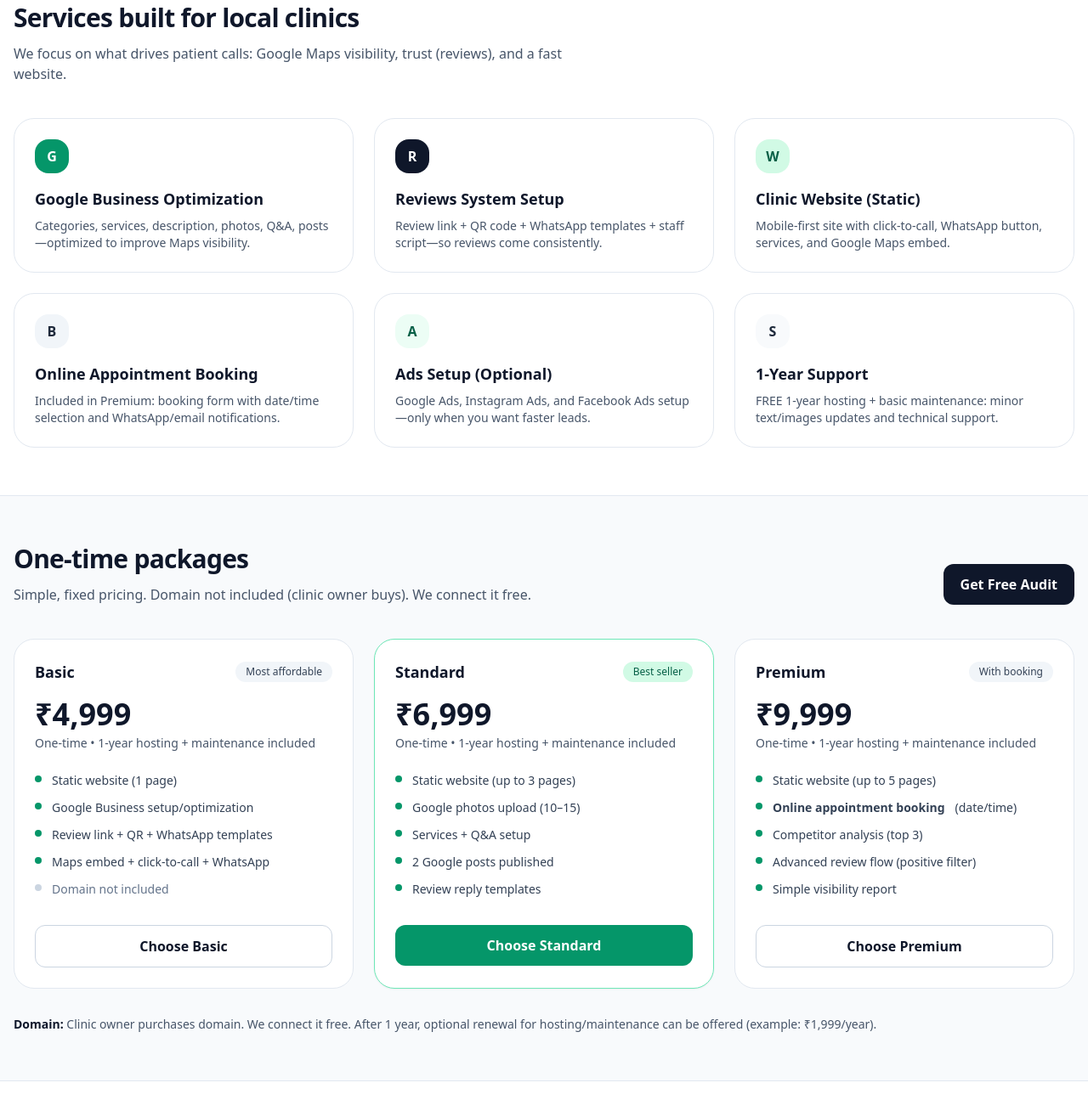
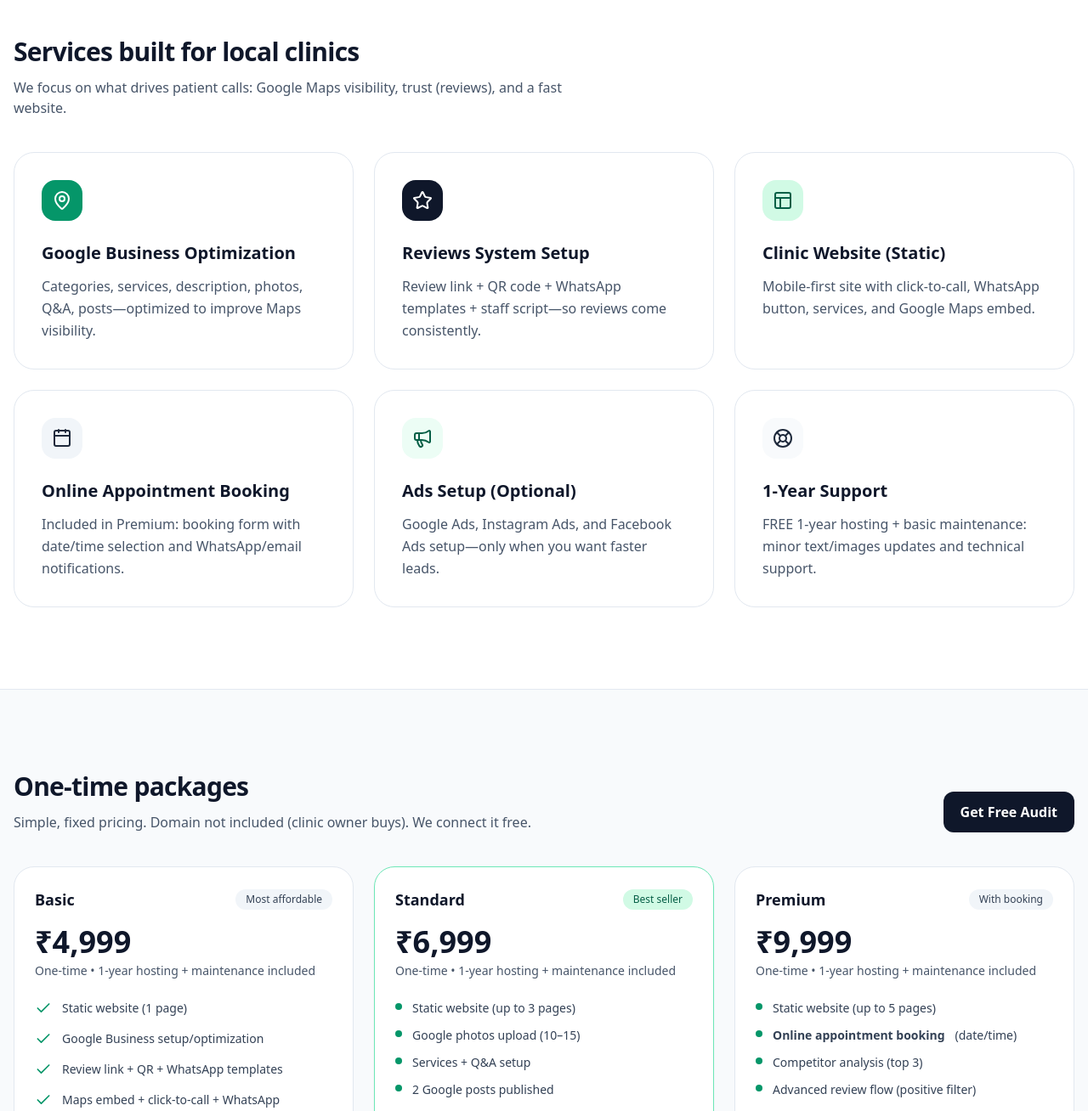
Before and after one commit to Golujs2000/golujs2000.github.io, a plain HTML site: page index.html in a window 1280 px wide. Shown: the part 883-2191 px from the top of the page at 85% size. Drawn offline with nearby package versions, Linux system fonts and the light colour scheme.

Commit message:
feat: Replace UI bullet points and service card icons with Lucide icons and refine service card styling.

```diff
--- a/index.html
+++ b/index.html
@@ -18,15 +18,21 @@
         <div
             class="mx-auto max-w-7xl px-4 py-2 text-sm flex flex-col sm:flex-row sm:items-center sm:justify-between gap-2">
             <div class="flex items-center gap-2">
-                <span class="inline-flex h-2 w-2 rounded-full bg-emerald-400"></span>
+                <i data-lucide="check-circle" class="w-4 h-4 text-emerald-400"></i>
                 <span>One-time packages • No monthly fees • 1-year free hosting & maintenance</span>
             </div>
-            <div class="flex items-center gap-3">
-                <a class="underline decoration-white/40 hover:decoration-white" href="tel:+919234525942">Call: +91 92345
-                    25942</a>
+            <div class="flex items-center gap-4">
+                <a class="flex items-center gap-1.5 underline decoration-white/40 hover:decoration-white"
+                    href="tel:+919234525942">
+                    <i data-lucide="phone" class="w-3.5 h-3.5"></i>
+                    Call: +91 92345 25942
+                </a>
                 <span class="text-white/40">|</span>
-                <a class="underline decoration-white/40 hover:decoration-white" href="https://wa.me/919234525942"
-                    target="_blank" rel="noopener">WhatsApp</a>
+                <a class="flex items-center gap-1.5 underline decoration-white/40 hover:decoration-white"
+                    href="https://wa.me/919234525942" target="_blank" rel="noopener">
+                    <i data-lucide="message-circle" class="w-3.5 h-3.5"></i>
+                    WhatsApp
+                </a>
             </div>
         </div>
     </div>
@@ -71,7 +77,7 @@
                 <div>
                     <p
                         class="inline-flex items-center gap-2 rounded-full bg-white border border-emerald-200 px-3 py-1 text-sm text-emerald-800">
-                        <span class="h-2 w-2 rounded-full bg-emerald-500"></span>
+                        <i data-lucide="sparkles" class="w-4 h-4 text-emerald-500"></i>
                         Local clinic growth, simplified
                     </p>
 
@@ -132,23 +138,23 @@
 
                             <ul class="mt-6 space-y-3 text-sm">
                                 <li class="flex gap-3">
-                                    <span class="mt-1 h-2 w-2 rounded-full bg-emerald-600"></span>
+                                    <i data-lucide="check" class="w-5 h-5 text-emerald-600 shrink-0"></i>
                                     Google Business Profile setup/optimization (Maps ready)
                                 </li>
                                 <li class="flex gap-3">
-                                    <span class="mt-1 h-2 w-2 rounded-full bg-emerald-600"></span>
+                                    <i data-lucide="check" class="w-5 h-5 text-emerald-600 shrink-0"></i>
                                     Reviews system: review link + QR + WhatsApp templates
                                 </li>
                                 <li class="flex gap-3">
-                                    <span class="mt-1 h-2 w-2 rounded-full bg-emerald-600"></span>
+                                    <i data-lucide="check" class="w-5 h-5 text-emerald-600 shrink-0"></i>
                                     Fast clinic website (mobile-first) with WhatsApp & call buttons
                                 </li>
                                 <li class="flex gap-3">
-                                    <span class="mt-1 h-2 w-2 rounded-full bg-emerald-600"></span>
+                                    <i data-lucide="check" class="w-5 h-5 text-emerald-600 shrink-0"></i>
                                     FREE hosting & maintenance for 1 year
                                 </li>
                                 <li class="flex gap-3">
-                                    <span class="mt-1 h-2 w-2 rounded-full bg-emerald-600"></span>
+                                    <i data-lucide="check" class="w-5 h-5 text-emerald-600 shrink-0"></i>
                                     Optional Ads setup (Google/Instagram/Facebook)
                                 </li>
                             </ul>
@@ -184,7 +190,7 @@
         </section>
 
         <!-- Services -->
-        <section id="services" class="py-14">
+        <section id="services" class="py-24">
             <div class="mx-auto max-w-7xl px-4">
                 <div class="max-w-2xl">
                     <h2 class="text-3xl font-bold tracking-tight">Services built for local clinics</h2>
@@ -195,59 +201,62 @@
                 </div>
 
                 <div class="mt-10 grid sm:grid-cols-2 lg:grid-cols-3 gap-6">
-                    <div class="rounded-3xl border border-slate-200 p-6">
-                        <div class="h-10 w-10 rounded-2xl bg-emerald-600 text-white grid place-items-center font-bold">G
+                    <div class="rounded-3xl border border-slate-200 p-8 hover:shadow-lg transition-shadow">
+                        <div class="h-12 w-12 rounded-2xl bg-emerald-600 text-white grid place-items-center">
+                            <i data-lucide="map-pin" class="w-6 h-6"></i>
                         </div>
-                        <h3 class="mt-4 font-semibold text-lg">Google Business Optimization</h3>
-                        <p class="mt-2 text-slate-600 text-sm">
+                        <h3 class="mt-6 font-semibold text-xl">Google Business Optimization</h3>
+                        <p class="mt-3 text-slate-600 leading-relaxed">
                             Categories, services, description, photos, Q&A, posts—optimized to improve Maps visibility.
                         </p>
                     </div>
 
-                    <div class="rounded-3xl border border-slate-200 p-6">
-                        <div class="h-10 w-10 rounded-2xl bg-slate-900 text-white grid place-items-center font-bold">R
+                    <div class="rounded-3xl border border-slate-200 p-8 hover:shadow-lg transition-shadow">
+                        <div class="h-12 w-12 rounded-2xl bg-slate-900 text-white grid place-items-center">
+                            <i data-lucide="star" class="w-6 h-6"></i>
                         </div>
-                        <h3 class="mt-4 font-semibold text-lg">Reviews System Setup</h3>
-                        <p class="mt-2 text-slate-600 text-sm">
+                        <h3 class="mt-6 font-semibold text-xl">Reviews System Setup</h3>
+                        <p class="mt-3 text-slate-600 leading-relaxed">
                             Review link + QR code + WhatsApp templates + staff script—so reviews come consistently.
                         </p>
                     </div>
 
-                    <div class="rounded-3xl border border-slate-200 p-6">
-                        <div
-                            class="h-10 w-10 rounded-2xl bg-emerald-100 text-emerald-800 grid place-items-center font-bold">
-                            W</div>
-                        <h3 class="mt-4 font-semibold text-lg">Clinic Website (Static)</h3>
-                        <p class="mt-2 text-slate-600 text-sm">
+                    <div class="rounded-3xl border border-slate-200 p-8 hover:shadow-lg transition-shadow">
+                        <div class="h-12 w-12 rounded-2xl bg-emerald-100 text-emerald-800 grid place-items-center">
+                            <i data-lucide="layout" class="w-6 h-6"></i>
+                        </div>
+                        <h3 class="mt-6 font-semibold text-xl">Clinic Website (Static)</h3>
+                        <p class="mt-3 text-slate-600 leading-relaxed">
                             Mobile-first site with click-to-call, WhatsApp button, services, and Google Maps embed.
                         </p>
                     </div>
 
-                    <div class="rounded-3xl border border-slate-200 p-6">
-                        <div
-                            class="h-10 w-10 rounded-2xl bg-slate-100 text-slate-800 grid place-items-center font-bold">
-                            B</div>
-                        <h3 class="mt-4 font-semibold text-lg">Online Appointment Booking</h3>
-                        <p class="mt-2 text-slate-600 text-sm">
+                    <div class="rounded-3xl border border-slate-200 p-8 hover:shadow-lg transition-shadow">
+                        <div class="h-12 w-12 rounded-2xl bg-slate-100 text-slate-800 grid place-items-center">
+                            <i data-lucide="calendar" class="w-6 h-6"></i>
+                        </div>
+                        <h3 class="mt-6 font-semibold text-xl">Online Appointment Booking</h3>
+                        <p class="mt-3 text-slate-600 leading-relaxed">
                             Included in Premium: booking form with date/time selection and WhatsApp/email notifications.
                         </p>
                     </div>
 
-                    <div class="rounded-3xl border border-slate-200 p-6">
-                        <div
-                            class="h-10 w-10 rounded-2xl bg-emerald-50 text-emerald-800 grid place-items-center font-bold">
-                            A</div>
-                        <h3 class="mt-4 font-semibold text-lg">Ads Setup (Optional)</h3>
-                        <p class="mt-2 text-slate-600 text-sm">
+                    <div class="rounded-3xl border border-slate-200 p-8 hover:shadow-lg transition-shadow">
+                        <div class="h-12 w-12 rounded-2xl bg-emerald-50 text-emerald-800 grid place-items-center">
+                            <i data-lucide="megaphone" class="w-6 h-6"></i>
+                        </div>
+                        <h3 class="mt-6 font-semibold text-xl">Ads Setup (Optional)</h3>
+                        <p class="mt-3 text-slate-600 leading-relaxed">
                             Google Ads, Instagram Ads, and Facebook Ads setup—only when you want faster leads.
                         </p>
                     </div>
 
-                    <div class="rounded-3xl border border-slate-200 p-6">
-                        <div class="h-10 w-10 rounded-2xl bg-slate-50 text-slate-800 grid place-items-center font-bold">
-                            S</div>
-                        <h3 class="mt-4 font-semibold text-lg">1-Year Support</h3>
-                        <p class="mt-2 text-slate-600 text-sm">
+                    <div class="rounded-3xl border border-slate-200 p-8 hover:shadow-lg transition-shadow">
+                        <div class="h-12 w-12 rounded-2xl bg-slate-50 text-slate-800 grid place-items-center">
+                            <i data-lucide="life-buoy" class="w-6 h-6"></i>
+                        </div>
+                        <h3 class="mt-6 font-semibold text-xl">1-Year Support</h3>
+                        <p class="mt-3 text-slate-600 leading-relaxed">
                             FREE 1-year hosting + basic maintenance: minor text/images updates and technical support.
                         </p>
                     </div>
@@ -256,7 +265,7 @@
         </section>
 
         <!-- Packages -->
-        <section id="packages" class="py-14 bg-slate-50 border-y border-slate-200">
+        <section id="packages" class="py-24 bg-slate-50 border-y border-slate-200">
             <div class="mx-auto max-w-7xl px-4">
                 <div class="flex flex-col lg:flex-row lg:items-end lg:justify-between gap-6">
                     <div class="max-w-2xl">
@@ -285,16 +294,20 @@
                             </div>
                         </div>
 
-                        <ul class="mt-6 space-y-3 text-sm text-slate-700">
-                            <li class="flex gap-3"><span class="mt-1 h-2 w-2 rounded-full bg-emerald-600"></span>Static
+                        <ul class="mt-6 space-y-4 text-sm text-slate-700">
+                            <li class="flex gap-3"><i data-lucide="check"
+                                    class="w-5 h-5 text-emerald-600 shrink-0"></i>Static
                                 website (1 page)</li>
-                            <li class="flex gap-3"><span class="mt-1 h-2 w-2 rounded-full bg-emerald-600"></span>Google
+                            <li class="flex gap-3"><i data-lucide="check"
+                                    class="w-5 h-5 text-emerald-600 shrink-0"></i>Google
                                 Business setup/optimization</li>
-                            <li class="flex gap-3"><span class="mt-1 h-2 w-2 rounded-full bg-emerald-600"></span>Review
+                            <li class="flex gap-3"><i data-lucide="check"
+                                    class="w-5 h-5 text-emerald-600 shrink-0"></i>Review
                                 link + QR + WhatsApp templates</li>
-                            <li class="flex gap-3"><span class="mt-1 h-2 w-2 rounded-full bg-emerald-600"></span>Maps
+                            <li class="flex gap-3"><i data-lucide="check"
+                                    class="w-5 h-5 text-emerald-600 shrink-0"></i>Maps
                                 embed + click-to-call + WhatsApp</li>
-                            <li class="flex gap-3"><span class="mt-1 h-2 w-2 rounded-full bg-slate-300"></span><span
+                            <li class="flex gap-3"><i data-lucide="x" class="w-5 h-5 text-slate-400 shrink-0"></i><span
                                     class="text-slate-500">Domain not included</span></li>
                         </ul>
 
```
